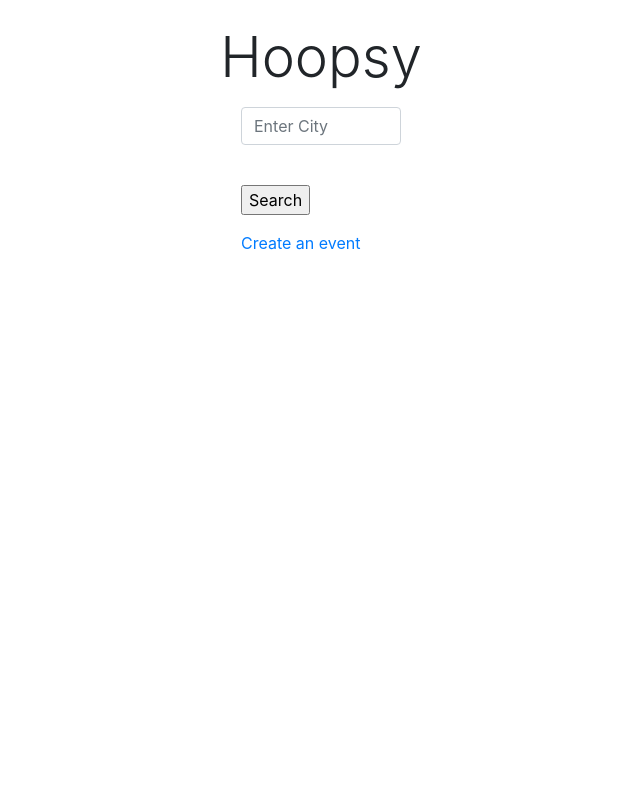
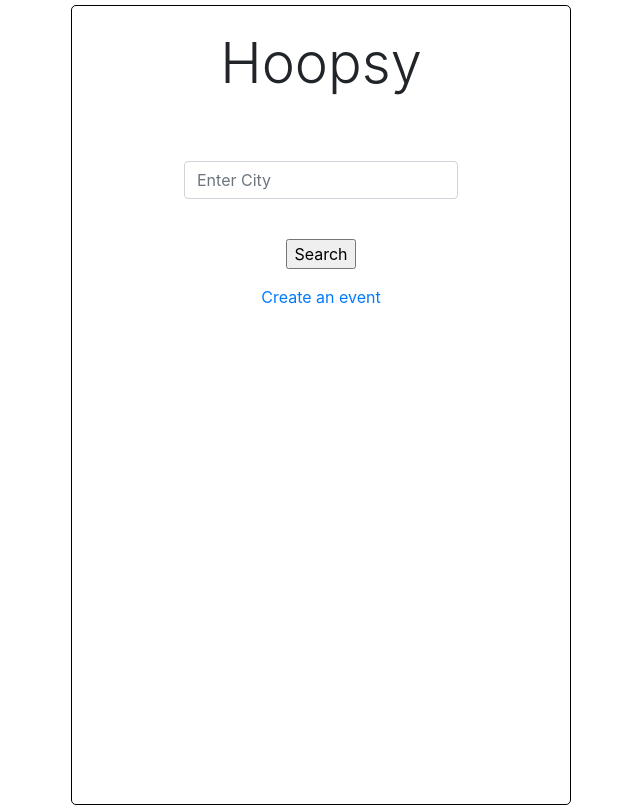
Before and after one commit to sp-devi/hoopsy, a React (Create React App) app in the folder client/: page / in a window 1280 px wide. Shown: the whole page, without its empty margins (319-959 px from the left). Built offline with nearby package versions, Linux system fonts and the light colour scheme.

Commit message:
fix some front-end ui

```diff
--- a/client/src/App.css
+++ b/client/src/App.css
@@ -52,6 +52,7 @@
 
 .create-event-container {
   width: 500px;
+  height: 800px;
   border: 1px solid rgba(0,0,.125);
   margin: 5px Auto;
   border-radius: 5px;
--- a/client/src/components/FindEventByCity.js
+++ b/client/src/components/FindEventByCity.js
@@ -54,17 +54,16 @@ class FindEventByCity extends Component {
         console.log(event);
 
         return (
-            <div className="container">
+            <div className="container create-event-container">
                 <div className="row justify-content-center">
-                    <div className="col-md-4">
+                    <div className="col-md-6">
                         <br />
                         <p className="display-4 text-center">Hoopsy</p>
                     </div>
                 </div>
-
                 <form noValidate onSubmit={this.onSubmit}>
-                    <div className="row justify-content-center">
-                        <div className="col-md-2">
+                    <div className="row justify-content-center mt-5">
+                        <div className="col-md-auto">
                             <div className='form-group'>
                                 <input
                                     type='text'
@@ -79,7 +78,7 @@ class FindEventByCity extends Component {
                     </div>
                     <br />
                     <div className="row justify-content-center">
-                        <div className="col-md-2">
+                        <div className="col-md-auto">
                             <div className='form-group'>
                                 <input
                                     type='submit'
@@ -89,7 +88,7 @@ class FindEventByCity extends Component {
                         </div>
                     </div>
                     <div className="row justify-content-center">
-                        <div className="col-md-2">
+                        <div className="col-md-auto">
                             <Link to="/create-event">
                                 Create an event
                         </Link>
--- a/client/src/components/SportEventList.js
+++ b/client/src/components/SportEventList.js
@@ -32,7 +32,7 @@ class SportEventList extends Component {
         )
 
         return (
-            <div className="container">
+            <div className="container create-event-container">
                 {eventList}
             </div >
         );
```
